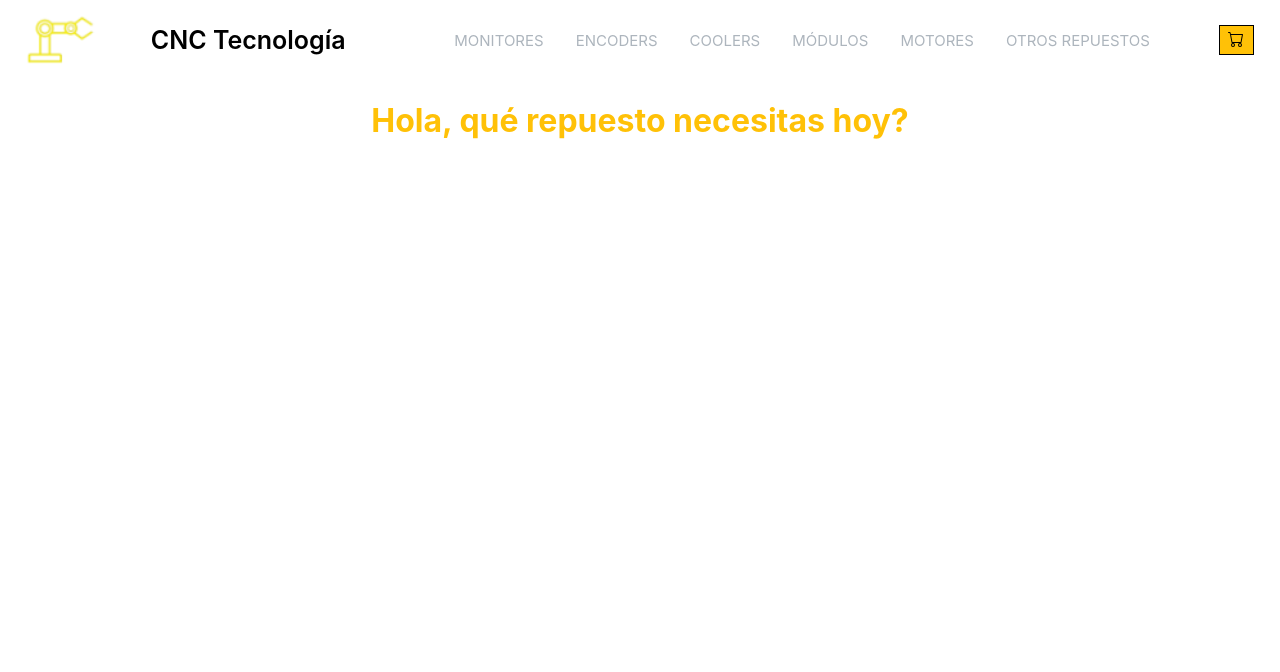
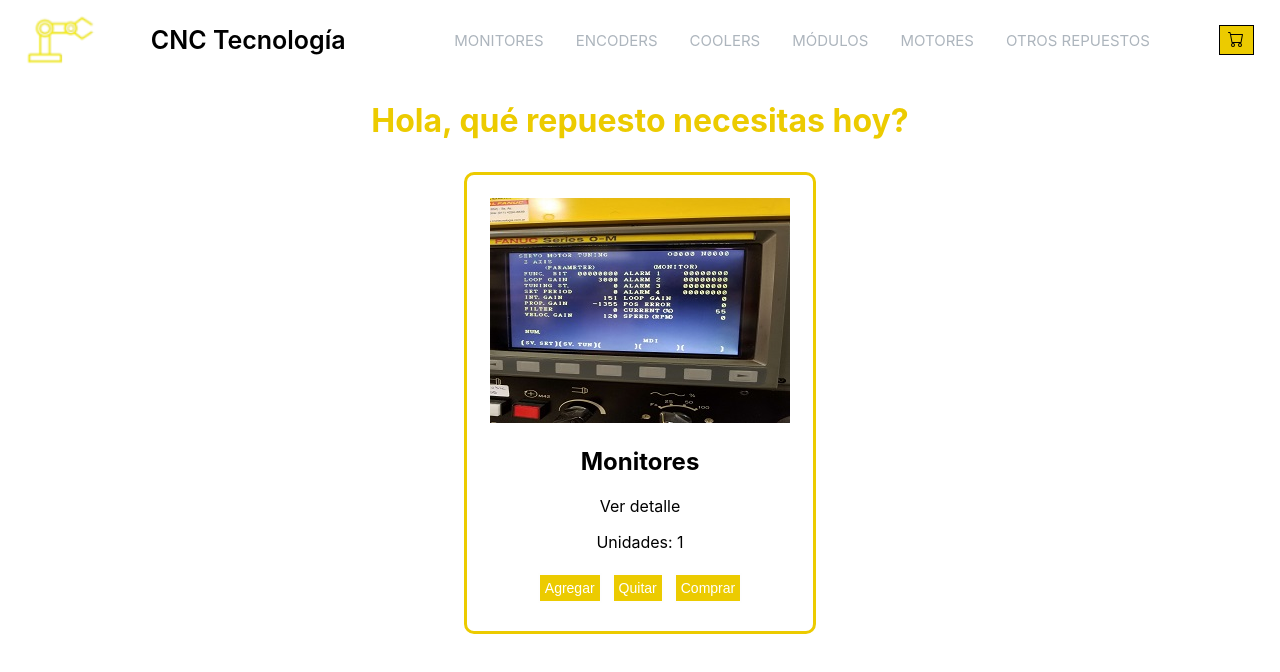
Before and after one commit to avrolon/reactjs-proyecto, a React (Create React App) app: page / in a window 1280 px wide. Shown: the top 672 px of the page. Built offline with nearby package versions, Linux system fonts and the light colour scheme.

Commit message:
se realizan modificaciones en código

```diff
--- a/src/components/CartWidget.css
+++ b/src/components/CartWidget.css
@@ -1,5 +1,5 @@
 .cartBtn {
-  background-color: #ffc107;
+  background-color: #eccb00;
   border: 1px solid;
   cursor: pointer;
   width: 35px;
--- a/src/components/ItemCount.css
+++ b/src/components/ItemCount.css
@@ -0,0 +1,43 @@
+.itemCount {
+  display: inline-block;
+  text-align: center;
+  border: #eccb00 solid 3px;
+  border-radius: 10px;
+  margin: 10px;
+  padding: 23px;
+}
+
+.itemCount__lessBtnAdd {
+  background: #eccb00;
+  border: 2px solid #fefefe;
+  color: #fff;
+  display: inline-block;
+  font-size: 14px;
+  padding: 5px;
+  margin: 5px;
+  cursor: pointer;
+}
+
+.itemCount__lessBtnRest {
+  background: #eccb00;
+  border: 2px solid #fefefe;
+  color: #fff;
+  display: inline-block;
+  font-size: 14px;
+  padding: 5px;
+  margin: 5px;
+  cursor: pointer;
+}
+.itemCount__lessBtnCart {
+  background: #eccb00;
+  border: 2px solid #fefefe;
+  color: #fff;
+  display: inline-block;
+  font-size: 14px;
+  padding: 5px;
+  margin: 5px;
+  cursor: pointer;
+}
+.itemCount__lessBtnAdd .itemCount__lessBtnRest .itemCount__lessBtnCart :hover {
+  opacity: 0.7;
+}
--- a/src/components/ItemCount.js
+++ b/src/components/ItemCount.js
@@ -0,0 +1,45 @@
+import React, { useState } from "react";
+import itemImg from "../images/monitor.jpg";
+import "./ItemCount.css";
+
+function ItemCount({ stock, initial, onAdd }) {
+  const [count, setCount] = useState(initial);
+
+  function add() {
+    if (count < stock) {
+      setCount(count + 1);
+    }
+  }
+
+  function rest() {
+    if (count > 1) {
+      setCount(count - 1);
+    }
+  }
+
+  function addCart() {
+    onAdd(count);
+  }
+
+  return (
+    <div className="itemCount">
+      <img className="itemCount__img" src={itemImg} alt="" />
+      <div className="itemCount__descrip">
+        <h2 className="itemCount__tit">Monitores</h2>
+        <p>Ver detalle</p>
+        <p>Unidades: {count}</p>
+        <button className="itemCount__lessBtnAdd" onClick={add}>
+          Agregar
+        </button>
+        <button className="itemCount__lessBtnRest" onClick={rest}>
+          Quitar
+        </button>
+        <button className="itemCount__lessBtnCart" onClick={addCart}>
+          Comprar
+        </button>
+      </div>
+    </div>
+  );
+}
+
+export default ItemCount;
--- a/src/components/ItemListContainer.js
+++ b/src/components/ItemListContainer.js
@@ -1,9 +1,18 @@
+import ItemCount from "./ItemCount";
+
 function ItemListContainer({ greeting }) {
   return (
     <div className="itemListContainer">
-      <h1 className="itemListContainer__title" style={{ color: "#ffc107" }}>
+      <h1 className="itemListContainer__title" style={{ color: "#eccb00" }}>
         {greeting}
       </h1>
+      <ItemCount
+        stock={10}
+        initial={1}
+        onAdd={(count) =>
+          console.log(`Agregaron ${count} unidad/es al carrito`)
+        }
+      />
     </div>
   );
 }
```
Also changed, not shown: src/images/monitor.jpg.
